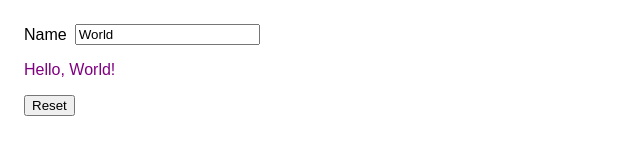
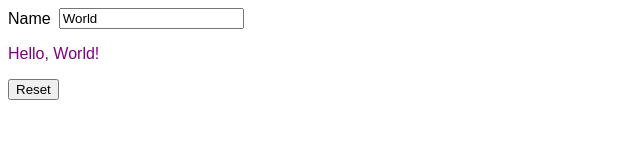
Before and after one commit to mvolkmann/lit-with-context, a website built with Vite: page index.html in a window 1280 px wide. Shown: the whole page, without its empty margins (0-640 px from the left). Built offline with nearby package versions, Linux system fonts and the light colour scheme.

Commit message:
progress

```diff
--- a/index.html
+++ b/index.html
@@ -5,7 +5,6 @@
     <style>
       body {
         font-family: sans-serif;
-        padding: 1rem;
       }
     </style>
     <script type="module" src="/src/lit-app.ts"></script>
--- a/src/labeled-input.ts
+++ b/src/labeled-input.ts
@@ -7,7 +7,7 @@ import { MyContext, myContext } from "./my-context.js";
 export class LabeledInput extends LitElement {
   static styles = [
     css`
-      div {
+      :host {
         display: flex;
         align-items: center;
         gap: 0.5rem;
@@ -41,7 +41,6 @@ export class LabeledInput extends LitElement {
 
   render() {
     return html`
-      <div>
       <label for="${this.id}">${this.label}</label>
       <input
         id="${this.id}"
@@ -50,7 +49,6 @@ export class LabeledInput extends LitElement {
         .value="${this.context?.name}"
         @change=${this.handleChange}
       />
-      </div>
     `;
   }
 
```
Lines whose indentation alone changed are shown as unchanged.
